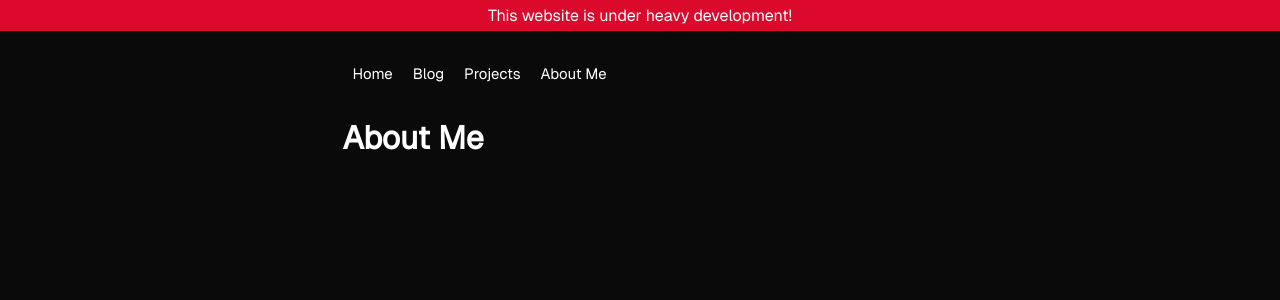
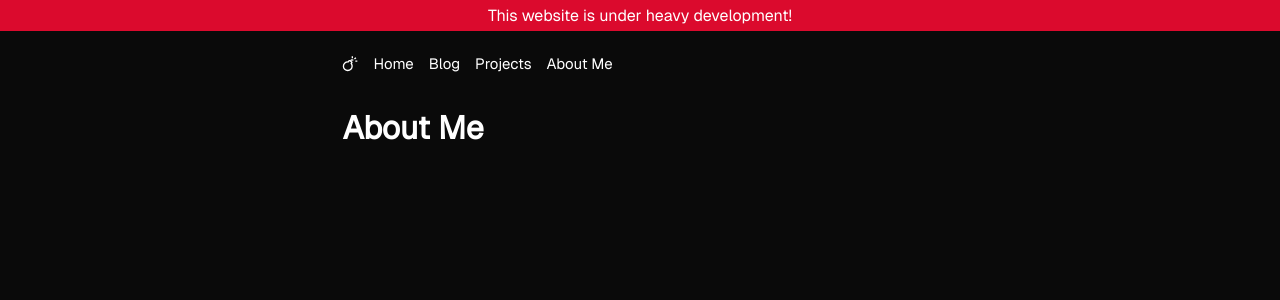
Before and after one commit to ericarthurc/ericarthurc.com, a SvelteKit app: page /about-me in a window 1280 px wide. Shown: the top 300 px of the page. Built offline with nearby package versions, Linux system fonts and the light colour scheme.

Commit message:
09:39 10-30

```diff
--- a/src/components/Navbar.svelte
+++ b/src/components/Navbar.svelte
@@ -5,6 +5,19 @@
 <header>
 	<div class="nav-container">
 		<nav class="nav-links">
+			<svg
+				class="link-logo"
+				xmlns="http://www.w3.org/2000/svg"
+				width="1em"
+				height="1em"
+				viewBox="0 0 24 24"
+				{...$$props}
+			>
+				<path
+					fill="currentColor"
+					d="M8.65 22.8q-3.125 0-5.312-2.212T1.15 15.25t2.163-5.288T8.6 7.8h.325L9.6 6.625q.3-.55.9-.712t1.15.162l.75.425l.125-.2q.575-1.075 1.8-1.4t2.3.3l.875.5l-1 1.725l-.875-.5q-.35-.2-.763-.088t-.612.463l-.125.2l1 .575q.525.3.688.9t-.138 1.125L15 11.3q.575.9.863 1.913t.287 2.087q0 3.125-2.187 5.313T8.65 22.8m0-2q2.275 0 3.888-1.612T14.15 15.3q0-.775-.213-1.525T13.3 12.35l-.65-1.025l1.05-1.8l-2.6-1.5l-1.05 1.8h-1.1q-2.35 0-4.087 1.5T3.125 15.25q0 2.3 1.613 3.925T8.65 20.8M20 8.8v-2h3v2zm-5.5-5.5v-3h2v3zm4.875 2.025l-1.4-1.4L20.1 1.8l1.4 1.4zM8.65 15.3"
+				/>
+			</svg>
 			<Link className="nav-link" href="/" title="Home" />
 			<Link className="nav-link" href="/blog" title="Blog" />
 			<Link className="nav-link" href="/projects" title="Projects" />
--- a/src/styles/main.scss
+++ b/src/styles/main.scss
@@ -25,7 +25,7 @@ body {
 // header {}
 
 .main-layout {
-	margin-top: 20px;
+	margin-top: 10px;
 	max-width: 42rem;
 	margin-left: auto;
 	margin-right: auto;
@@ -42,8 +42,17 @@ body {
 		height: 100%;
 		align-self: center;
 		justify-self: start;
-		margin-right: 10px;
+		// margin-right: 10px;
 		align-items: center;
+
+		.link-logo {
+			color: #ffffff;
+			margin-right: 15px;
+
+			&:hover {
+				color: #ff0000;
+			}
+		}
 
 		.link {
 			text-decoration: none;
@@ -51,7 +60,7 @@ body {
 			color: #ffffff;
 			font-size: 15px;
 			font-weight: 500;
-			padding: 0 10px;
+			padding: 0 15px 0 0;
 
 			&:hover {
 				color: #8c8a91;
@@ -67,7 +76,7 @@ body {
 
 .post-list {
 	list-style-type: none;
-	padding: 0px 10px;
+	padding: 0;
 
 	.post {
 		a {
```
